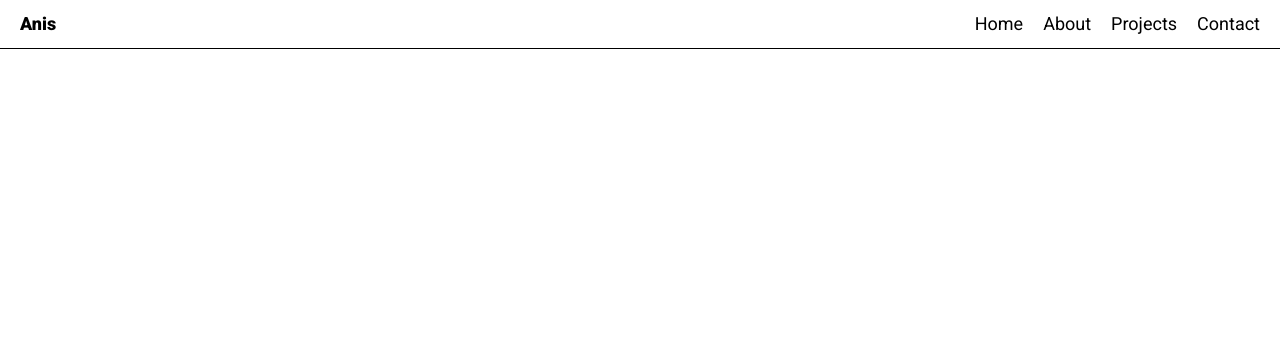
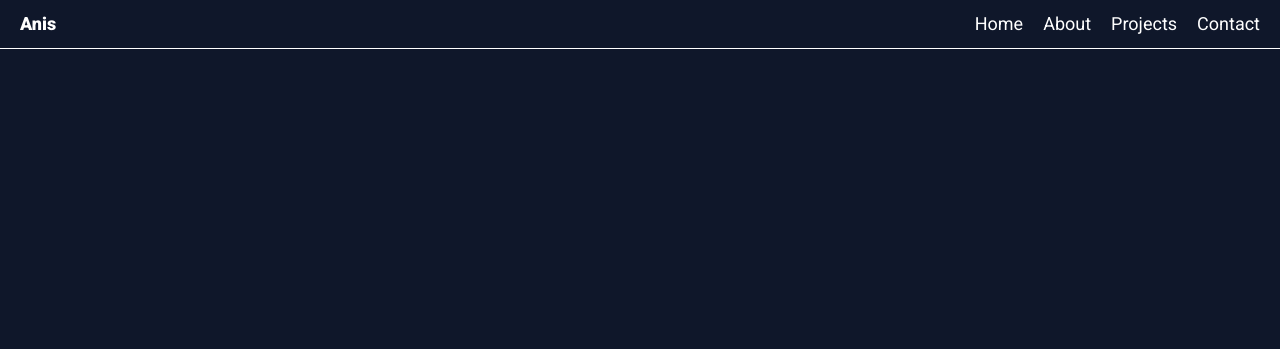
Before and after one commit to butterbeerrr/portfolio-website, a website: page index.html in a window 1280 px wide. Shown: the top 349 px of the page. Drawn offline with Linux system fonts and the light colour scheme.

Commit message:
update color text and background color

```diff
--- a/index.html
+++ b/index.html
@@ -8,7 +8,7 @@
 </head>
 <body class="m-0 p-0 box-border">
 
-    <header class="flex justify-between items-center px-[20px] py-[10px] border-b">
+    <header class="flex justify-between items-center px-[20px] py-[10px] border-b text-white">
         <h1 class="font-black text-lg">Anis</h1>
 
         <li class="hidden md:flex gap-[20px] text-lg">
@@ -25,7 +25,7 @@
     </header>
 
     <main>
-        <section class="min-h-screen flex flex-col justify-center items-center p-[5vh] text-center">
+        <section class="min-h-screen flex flex-col justify-center items-center p-[5vh] text-center text-white">
             <div>
                 <h2 class="text-4xl font-bold">Hi, I'm Ratu Annisa Larassati</h2>
                 <p class="text-xl mt-2">A Passionate Software Engineer</p>
--- a/src/style.css
+++ b/src/style.css
@@ -3,4 +3,5 @@
 
 body{
     font-family: "roboto", sans-serif;
+    background-color: #0F172A;
 }
```
Also changed, not shown: src/output.css.
